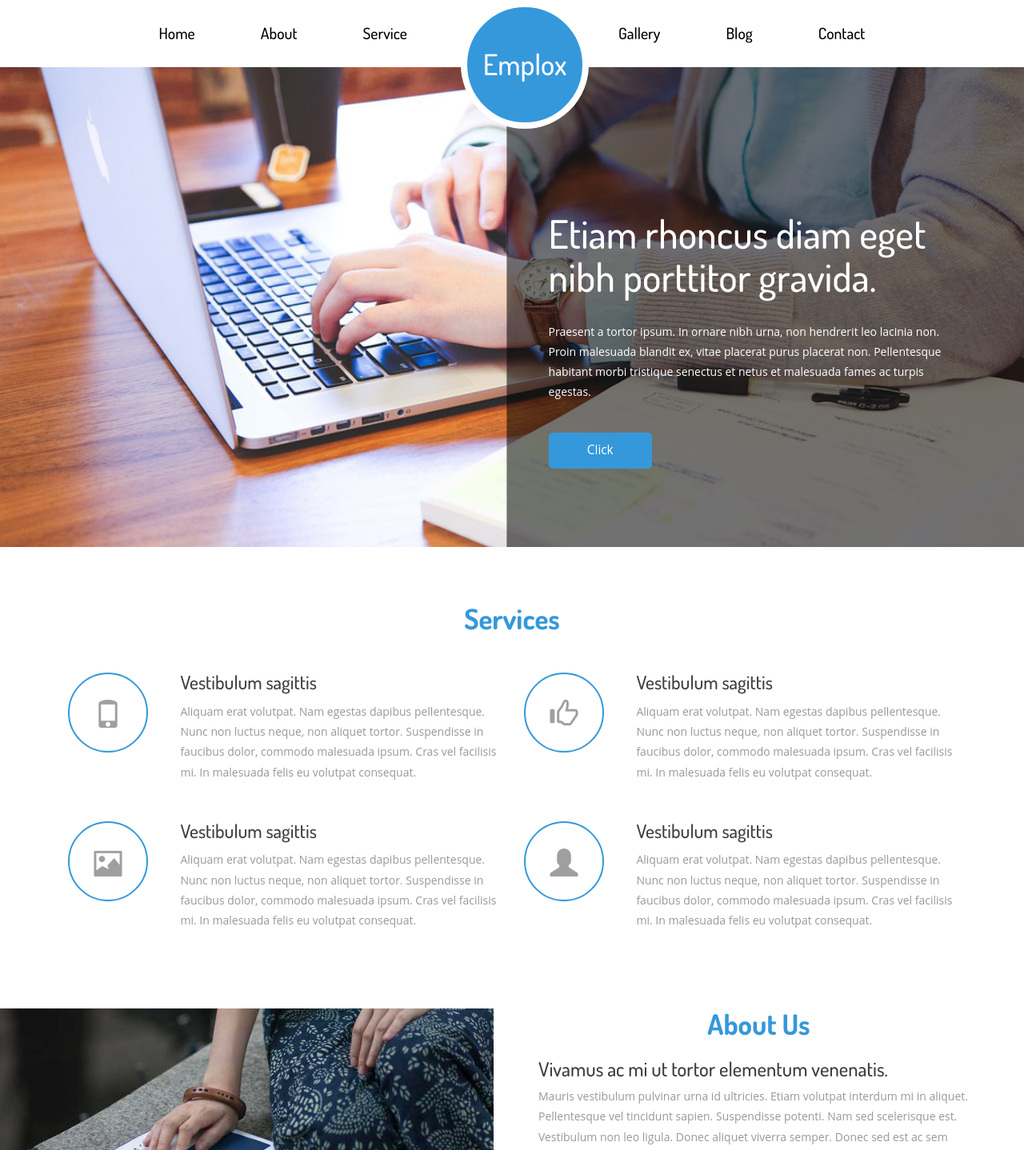
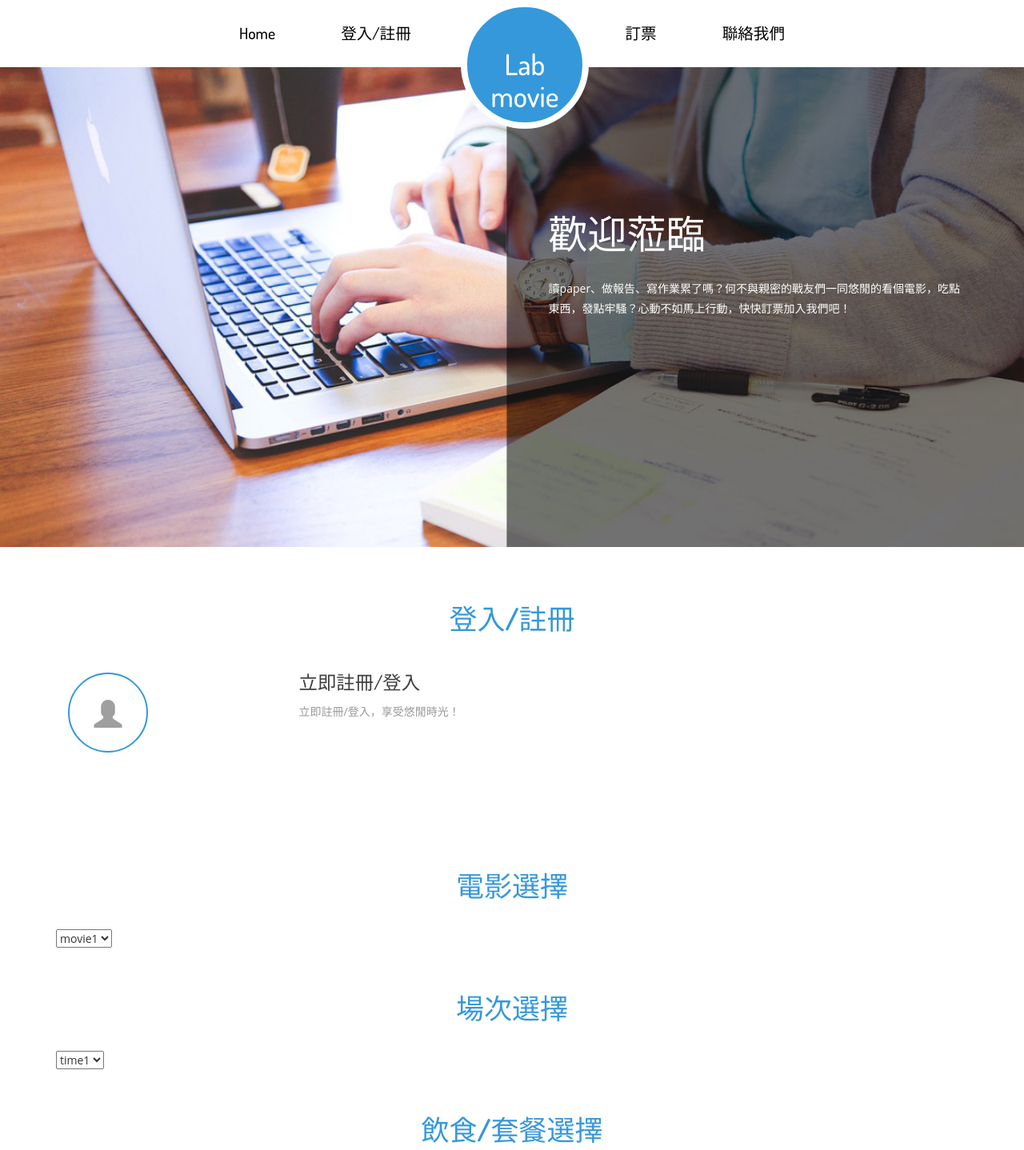
Before and after one commit to rabbitXDD/ADB_Project_2, a Django app: page / in a window 1280 px wide; the page is wider, and only the part inside the window is pictured. Shown: the top 1438 px of that part at 80% size. Run offline with Django 3.2, Linux system fonts and the light colour scheme; some libraries are stand-ins or nearby versions.

Commit message:
index、base修改

```diff
--- a/mysite/templates/base.html
+++ b/mysite/templates/base.html
@@ -37,17 +37,16 @@ Smartphone Compatible web template, free webdesigns for Nokia, Samsung, LG, Sony
 <div id="home" class="top-header">
 	 <div class="container">
 		 <div class="logo">
-				<h1><a href="index.html">Emplox</a></h1>
+				<h1><a href="index.html">Lab movie</a></h1>
 		 </div>
 		 <div class="top-menu">
 			 <span class="menu"><img src="images/nav-icon.png" alt=""/></span>
 			 <ul>
 				<li><a class="scroll" href="#home">Home</a></li>
-				<li><a class="scroll" href="#about">About</a></li>
-				<li><a class="scroll" href="#service">Service</a></li>
-				<li><a class="scroll" href="#gallery">Gallery</a></li>
-				<li><a class="scroll" href="#blog">Blog</a></li>
-				<li><a class="scroll" href="#contact">Contact</a></li>
+				<li><a class="scroll" href="#lr">登入/註冊</a></li>
+				<li></li>
+				<li><a class="scroll" href="#book">訂票</a></li>
+				<li><a class="scroll" href="#contact">聯絡我們</a></li>
 			 </ul>
 		     <!-- script-for-menu -->
 				 <script>
--- a/mysite/templates/index.html
+++ b/mysite/templates/index.html
@@ -4,69 +4,27 @@
 <div class="header">
 		<div class="container">
 			 <div class="banner-info">
-				 <h2>Etiam rhoncus diam eget nibh porttitor gravida.</h2>
-				 <p>Praesent a tortor ipsum. In ornare nibh urna, non hendrerit leo lacinia non. Proin malesuada blandit ex,
-				 vitae placerat purus placerat non. Pellentesque habitant morbi tristique senectus et netus et malesuada
-				 fames ac turpis egestas.</p>
-				 <a href="#">Click</a>
+				 <h2>歡迎蒞臨</h2>
+				 <p>讀paper、做報告、寫作業累了嗎？何不與親密的戰友們一同悠閒的看個電影，吃點東西，發點牢騷？心動不如馬上行動，快快訂票加入我們吧！</p>
 			 </div>
 			 <div class="clearfix"></div>
 		</div>
 </div>
 <!--Service-->
-<div id="service" class="service">
+<div id="lr" class="service">
 	 <div class="container">
-		 <h3>Services</h3>
+		 <h3>登入/註冊</h3>
 		 <div class="service-grids">
 		 <div class="icon-grids">
-			 <div class="col-md-6 futr-grid futr1">
-				 <div class="icon-pic">
-						<div class="icon text-center">
-						 <span class="glyphicon glyphicon-phone" aria-hidden="true"></span>
-						 </div>
-				  </div>
-				 <div class="icon-info">
-						 <h4><a href="#">Vestibulum sagittis</a></h4>
-						 <p>Aliquam erat volutpat. Nam egestas dapibus pellentesque. Nunc non luctus neque, non aliquet tortor. Suspendisse in faucibus dolor, commodo malesuada ipsum. Cras vel facilisis mi. In malesuada felis eu volutpat consequat.</p>
-				 </div>
-				 <div class="clearfix"></div>
-			 </div>
-			 <div class="col-md-6 futr-grid">
-				  <div class="icon-pic">
-							<div class="icon text-center">
-							<span class="glyphicon glyphicon-thumbs-up" aria-hidden="true"></span>
-						 </div>
-				  </div>
-				  <div class="icon-info">
-						<h4><a href="#">Vestibulum sagittis</a></h4>
-						<p>Aliquam erat volutpat. Nam egestas dapibus pellentesque. Nunc non luctus neque, non aliquet tortor. Suspendisse in faucibus dolor, commodo malesuada ipsum. Cras vel facilisis mi. In malesuada felis eu volutpat consequat.</p>
-				  </div>
-				  <div class="clearfix"></div>
-			 </div>
-			 <div class="clearfix"></div>
-		 </div>
-		 <div class="icon-grids grids2">
-			 <div class="col-md-6 futr-grid futr1">
-				 <div class="icon-pic">
-						<div class="icon text-center">
-						 <span class="glyphicon glyphicon-picture" aria-hidden="true"></span>
-						 </div>
-				  </div>
-				 <div class="icon-info">
-						 <h4><a href="#">Vestibulum sagittis</a></h4>
-						 <p>Aliquam erat volutpat. Nam egestas dapibus pellentesque. Nunc non luctus neque, non aliquet tortor. Suspendisse in faucibus dolor, commodo malesuada ipsum. Cras vel facilisis mi. In malesuada felis eu volutpat consequat.</p>
-				 </div>
-				 <div class="clearfix"></div>
-			 </div>
-			 <div class="col-md-6 futr-grid">
+			 <div class="col-md-12 futr-grid futr1">
 				  <div class="icon-pic">
 							<div class="icon text-center">
 							 <span class="glyphicon glyphicon-user" aria-hidden="true"></span>
 						 </div>
 				  </div>
 				  <div class="icon-info">
-						<h4><a href="#">Vestibulum sagittis</a></h4>
-						<p>Aliquam erat volutpat. Nam egestas dapibus pellentesque. Nunc non luctus neque, non aliquet tortor. Suspendisse in faucibus dolor, commodo malesuada ipsum. Cras vel facilisis mi. In malesuada felis eu volutpat consequat.</p>
+						<h4><a href="#">立即註冊/登入</a></h4>
+						<p>立即註冊/登入，享受悠閒時光！</p>
 				  </div>
 				  <div class="clearfix"></div>
 			 </div>
@@ -75,20 +33,7 @@
 		 </div>
 	 </div>
 </div>
-<!--about-->
-<div id="about" class="about">
-	 <div class="about-left"></div>
-	 <div class="about-right">
-		<h3>About Us</h3>
-		<h4>Vivamus ac mi ut tortor elementum venenatis.</h4>
-		<p>Mauris vestibulum pulvinar urna id ultricies. Etiam volutpat interdum mi in aliquet. Pellentesque vel tincidunt sapien.
-		 Suspendisse potenti. Nam sed scelerisque est. Vestibulum non leo ligula. Donec aliquet viverra semper. Donec sed est ac sem suscipit vehicula.
-		 Mauris nec nunc enim. Etiam aliquet risus et nunc rhoncus facilisis. Maecenas nec blandit ex. Nam nec dolor in nisl elementum malesuada.
-		 Fusce vitae eleifend magna. Curabitur tincidunt tincidunt vulputate.Etiam mollis nibh risus, a faucibus arcu ultricies eu. Morbi
-		 consectetur, metus vel efficitur luctus, nisi nulla vestibulum arcu, at rhoncus ligula ligula non nisl. Cras porttitor vestibulum nulla.</p>
-	 </div>
-	 <div class="clearfix"></div>
-</div>
+
 <!--gallery -->
 		<script src="static/js/jquery.chocolat.js"></script>
 		<!--light-box-files -->
@@ -98,100 +43,71 @@
 		});
 		</script>
 <!--gallery js-->
+<div id="book" class="gallery">
+	 <div class="container">
+		 <h3>電影選擇</h3>
+         <div class="gallery-info">
+					 <select>
+			  	 		<option>movie1</option>
+			  			<option>movie2</option>
+			  			<option>movie3</option>
+			 		 </select>
+				<div class="clearfix"> </div>
+			</div>
+	 </div>
+</div>
 <div id="gallery" class="gallery">
 	 <div class="container">
-		 <h3>Gallery</h3>
+		 <h3>場次選擇</h3>
          <div class="gallery-info">
-				<div class="col-md-4 galry-grids moments-bottom">
-					<a class="b-link-stripe b-animate-go" href="images/img15.jpg">
-						<img src="images/img15.jpg" class="img-responsive" alt="">
-						<div class="b-wrapper">
-							<span class="b-animate b-from-left    b-delay03 ">
-								<img class="img-responsive" src="images/e.png" alt=""/>
-							</span>
+					 <select>
+			  	 		<option>time1</option>
+			  			<option>time2</option>
+			  			<option>time3</option>
+			 		 </select>
+				<div class="clearfix"> </div>
 			</div>
-					</a>
 	 </div>
-				<div class="col-md-4 galry-grids moments-bottom">
-					<a class="b-link-stripe b-animate-go" href="images/img10.jpg">
-						<img src="images/img10.jpg" class="img-responsive" alt="">
-						<div class="b-wrapper">
-							<span class="b-animate b-from-left b-delay03 ">
-								<img class="img-responsive" src="images/e.png" alt=""/>
-							</span>
 </div>
-					</a>
+<div id="gallery" class="gallery">
+	 <div class="container">
+		 <h3>飲食/套餐選擇</h3>
+         <div class="gallery-info">
+					 <form>
+							<div class="col-md-4">
+								<img src ="https://encrypted-tbn0.gstatic.com/images?q=tbn:ANd9GcRXDVcbFcWCMeIjCm2LqVE0RcMlfZ25zhYurrZPIDeunECugqLL"><br><input type="checkbox" value="1" name="Product_1"> 商品 1
 							</div>
-				<div class="col-md-4 galry-grids moments-bottom">
-					<a class="b-link-stripe b-animate-go" href="images/img11.jpg">
-						<img src="images/img11.jpg" class="img-responsive" alt="">
-						<div class="b-wrapper">
-							<span class="b-animate b-from-left    b-delay03 ">
-								<img class="img-responsive" src="images/e.png" alt=""/>
-							</span>
+							<div class="col-md-4">
+								<img src ="https://encrypted-tbn0.gstatic.com/images?q=tbn:ANd9GcRXDVcbFcWCMeIjCm2LqVE0RcMlfZ25zhYurrZPIDeunECugqLL"><br><input type="checkbox" value="2" name="Product_2"> 商品 2
 							</div>
-					</a>
+							<div class="col-md-4">
+								<img src ="https://encrypted-tbn0.gstatic.com/images?q=tbn:ANd9GcRXDVcbFcWCMeIjCm2LqVE0RcMlfZ25zhYurrZPIDeunECugqLL"><br><input type="checkbox" value="3" name="Product_3"> 商品 3
 							</div>
-				<div class="col-md-4 galry-grids moments-bottom">
-					<a class="b-link-stripe b-animate-go" href="images/img12.jpg">
-						<img src="images/img12.jpg" class="img-responsive" alt="">
-						<div class="b-wrapper">
-							<span class="b-animate b-from-left    b-delay03 ">
-								<img class="img-responsive" src="images/e.png" alt=""/>
-							</span>
+					 </form>
+
+				<div class="clearfix"> </div>
 			</div>
-					</a>
 	 </div>
-				<div class="col-md-4 galry-grids moments-bottom">
-					<a class="b-link-stripe b-animate-go" href="images/img13.jpg">
-						<img src="images/img13.jpg" class="img-responsive" alt="">
-						<div class="b-wrapper">
-							<span class="b-animate b-from-left    b-delay03 ">
-								<img class="img-responsive" src="images/e.png" alt=""/>
-							</span>
 </div>
-					</a>
+<div id="gallery" class="gallery">
+	 <div class="container">
+		 <h3>座位選擇</h3>
+         <div class="gallery-info">
+				 <img src="http://link.photo.pchome.com.tw/s13/ihtd/440/133074974811/">
+					 <form>
+						 <div class="col-md-4">
+							 <input type="radio" name="seat" value="A"> A
 						 </div>
-				<div class="col-md-4 galry-grids moments-bottom">
-					<a class="b-link-stripe b-animate-go" href="images/img14.jpg">
-						<img src="images/img14.jpg" class="img-responsive" alt="">
-						<div class="b-wrapper">
-							<span class="b-animate b-from-left    b-delay03 ">
-								<img class="img-responsive" src="images/e.png" alt=""/>
-							</span>
+						 <div class="col-md-4">
+							 <input type="radio" name="seat" value="B"> B
 						 </div>
-					</a>
+						 <div class="col-md-4">
+							 <input type="radio" name="seat" value="C"> C
 						 </div>
-				<div class="col-md-4 galry-grids moments-bottom">
-					<a class="b-link-stripe b-animate-go" href="images/img9.jpg">
-						<img src="images/img9.jpg" class="img-responsive" alt="">
-						<div class="b-wrapper">
-							<span class="b-animate b-from-left    b-delay03 ">
-								<img class="img-responsive" src="images/e.png" alt=""/>
-							</span>
+						 <div class="col-md-4">
+							 <input type="radio" name="seat" value="D"> D
 						 </div>
-					</a>
-				</div>
-				<div class="col-md-4 galry-grids moments-bottom">
-					<a class="b-link-stripe b-animate-go" href="images/img16.jpg">
-						<img src="images/img16.jpg" class="img-responsive" alt="">
-						<div class="b-wrapper">
-							<span class="b-animate b-from-left    b-delay03 ">
-								<img class="img-responsive" src="images/e.png" alt=""/>
-							</span>
-						</div>
-					</a>
-				</div>
-				<div class="col-md-4 galry-grids moments-bottom">
-					<a class="b-link-stripe b-animate-go" href="images/img17.jpg" >
-						<img src="images/img17.jpg" class="img-responsive" alt="">
-						<div class="b-wrapper">
-							<span class="b-animate b-from-left    b-delay03 ">
-								<img class="img-responsive" src="images/e.png" alt=""/>
-							</span>
-						</div>
-					</a>
-				</div>
+					 </form>
 				<div class="clearfix"> </div>
 			</div>
 	 </div>
@@ -200,38 +116,23 @@
 <div id="blog" class="blog">
 	 <div class="container">
 		 <h3>Blog</h3>
-		 <div class="blog-grids">
-			 <div class="col-md-6 blog-grid">
-				 <a href="#"><img src="images/b1.jpg" class="img-responsive" alt=""/></a>
-				 <h4><a href="#">Etiam luctus velit ac cursus lobortis.</a></h4>
-					<span>Mar 12 | 2015</span>
-				 <p>Aenean eget eleifend nulla. Nunc vel nisi mi. Ut faucibus ornare tempus. Donec non mi et sem convallis tincidunt ac in purus. Nullam tincidunt orci elit, vitae vulputate sapien ullamcorper et. Sed ut est purus. Duis consectetur suscipit ullamcorper. Nam dictum nisl odio, eget maximus ante interdum iaculis urna sapien.</p>
-			 </div>
-			 <div class="col-md-6 blog-grid">
-				 <a href="#"><img src="images/b2.jpg" class="img-responsive" alt=""/> </a>
-				 <h4><a href="#">Etiam luctus velit ac cursus lobortis.</a></h4>
-					<span>Mar 12 | 2015</span>
-				 <p>Aenean eget eleifend nulla. Nunc vel nisi mi. Ut faucibus ornare tempus. Donec non mi et sem convallis tincidunt ac in purus. Nullam tincidunt orci elit, vitae vulputate sapien ullamcorper et. Sed ut est purus. Duis consectetur suscipit ullamcorper. Nam dictum nisl odio, eget maximus ante interdum iaculis urna sapien.</p>
-			 </div>
-			 <div class="clearfix"></div>
-			 <div class="middleblog-grid blog-grid">
-				 <a href="#"><img src="images/b3.jpg" class="img-responsive" alt=""/> </a>
-				 <h4><a href="#">Etiam luctus velit ac cursus lobortis.</a></h4>
-					<span>Mar 12 | 2015</span>
-				 <p>Aenean eget eleifend nulla. Nunc vel nisi mi. Ut faucibus ornare tempus. Donec non mi et sem convallis tincidunt ac in purus. Nullam tincidunt orci elit, vitae vulputate sapien ullamcorper et. Sed ut est purus. Duis consectetur suscipit ullamcorper. Nam dictum nisl odio, eget maximus ante interdum iaculis urna sapien.</p>
-
-			 </div>
+		 <div class="banner-info">
+		 		<a href="#">完成訂票</a>
 	 	 </div>
 	 </div>
 </div>
 <!---->
 <div class="map">
-	 <iframe src="https://www.google.com/maps/embed?pb=!1m18!1m12!1m3!1d6632.248000703498!2d151.265683!3d-33.7832959!2m3!1f0!2f0!3f0!3m2!1i1024!2i768!4f13.1!3m3!1m2!1s0x6b12abc7edcbeb07%3A0x5017d681632bfc0!2sManly+Vale+NSW+2093%2C+Australia!5e0!3m2!1sen!2sin!4v1433329298259" style="border:0"></iframe>
+	<script src='https://maps.googleapis.com/maps/api/js?v=3.exp'></script><div style='boarder:0;height:600px;width:1500px;'><div id='gmap_canvas' style='height:600px;width:1500px;'></div><style>#gmap_canvas img{max-width:none!important;background:none!important}</style></div><script type='text/javascript'>function init_map(){var myOptions = {zoom:17,center:new google.maps.LatLng(24.9873313,121.5761281),mapTypeId: google.maps.MapTypeId.ROADMAP};map = new google.maps.Map(document.getElementById('gmap_canvas'), myOptions);marker = new google.maps.Marker({map: map,position: new google.maps.LatLng(24.9873313,121.5761281)});infowindow = new google.maps.InfoWindow({content:'<strong>政治大學商學院五樓</strong><br>116台灣台北市文山區指南路二段64號<br>'});google.maps.event.addListener(marker, 'click', function(){infowindow.open(map,marker);});infowindow.open(map,marker);}google.maps.event.addDomListener(window, 'load', init_map);</script>
+	 <!-- <iframe src="https://www.google.com/maps/embed?pb=!1m18!1m12!1m3!1d6632.248000703498!2d151.265683!3d-33.7832959!2m3!1f0!2f0!3f0!3m2!1i1024!2i768!4f13.1!3m3!1m2!1s0x6b12abc7edcbeb07%3A0x5017d681632bfc0!2sManly+Vale+NSW+2093%2C+Australia!5e0!3m2!1sen!2sin!4v1433329298259" style="border:0"></iframe> -->
 </div>
+
+
+
 <!---->
 <div id="contact" class="contact">
 	 <div class="container">
-		 <h3>Contact</h3>
+		 <h3>聯絡我們</h3>
 		 <div class="touch-top">
 			 <div class="col-md-8 touch-left">
 				 <form>
@@ -244,16 +145,16 @@
 			 <div class="col-md-4 touch-right">
 					<div class="touch-right-top">
 							<span class="add"> </span>
-							<h4>123 MAIN STREET,<label>CITY, COUNTRY</label></h4>
+							<h4>116台灣台北市文山區指南路二段64號<label>政治大學商學院五樓</label></h4>
 					</div>
-					<div class="touch-right-top">
+					<!-- <div class="touch-right-top">
 							<span class="mail"> </span>
 							<p><a href="mailto:example@email.com">EMAIL@DOMAIN.COM</a></p>
 					</div>
 					<div class="touch-right-top">
 							<span class="num"> </span>
 							<p>+0123 456 789</p>
-					</div>
+					</div> -->
 			 </div>
 				<div class="clearfix"></div>
 		  </div>
```
Also changed, not shown: 8 other files. Lines whose indentation alone changed are shown as unchanged.
